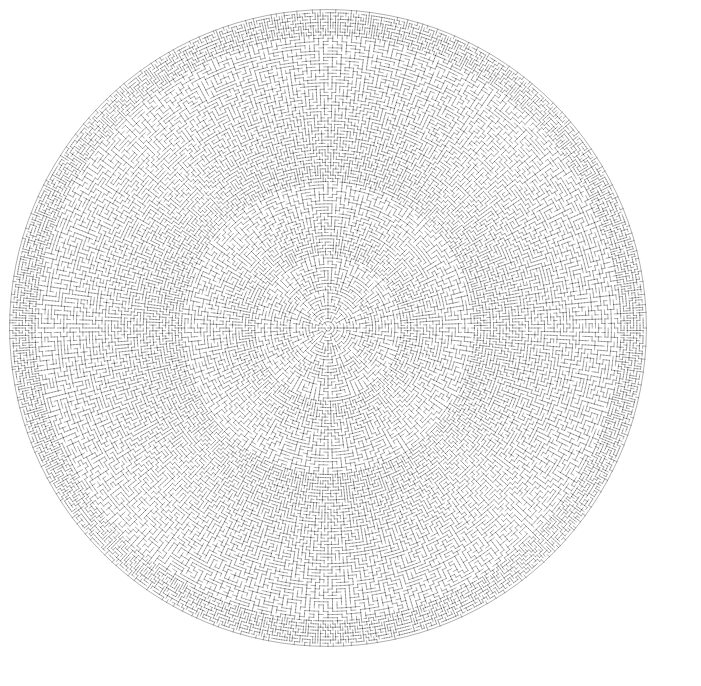
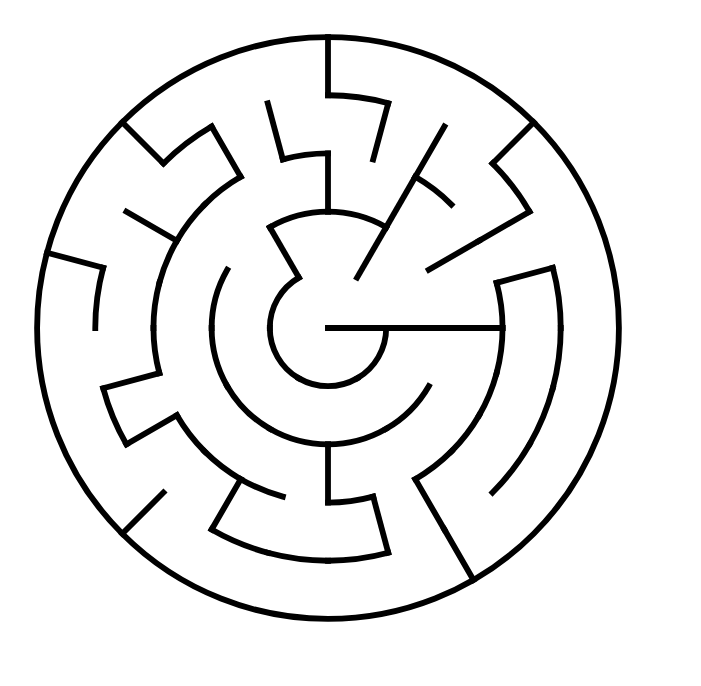
Before and after one commit to amypellegrini/simply-labyrinths-web, a SvelteKit app: page /polar in a window 1280 px wide. Shown: the top 686 px of the page, without its empty margins (0-701 px from the left). Built offline with nearby package versions, Linux system fonts and the light colour scheme.

Commit message:
refactor: update longestPath type to support Polar Grids

```diff
--- a/src/model/longestPath.ts
+++ b/src/model/longestPath.ts
@@ -1,6 +1,7 @@
+import type PolarGrid from './PolarGrid';
 import type Grid from './grid';
 
-export default function longestPath(maze: Grid) {
+export default function longestPath(maze: Grid | PolarGrid) {
 	const distances = maze.cells[0].distances();
 	const [endCell] = distances.max();
 
--- a/src/routes/polar/+page.svelte
+++ b/src/routes/polar/+page.svelte
@@ -1,11 +1,14 @@
 <script lang="ts">
 	import PolarGrid from '../../model/PolarGrid';
+	import longestPath from '../../model/longestPath';
 	import recursiveBacktracker from '../../model/recursiveBacktracker';
 
-	const grid = recursiveBacktracker(new PolarGrid(100));
+	const grid = recursiveBacktracker(new PolarGrid(5));
 	const cellSize = 10;
 	const viewBoxSize = 2 * grid.rows * cellSize;
 	const center = viewBoxSize / 2;
+
+	const startAndEndCells = longestPath(grid);
 </script>
 
 <svg style="width: 80vh;" viewBox="-5 -5 {viewBoxSize + 10} {viewBoxSize + 10}">
```
